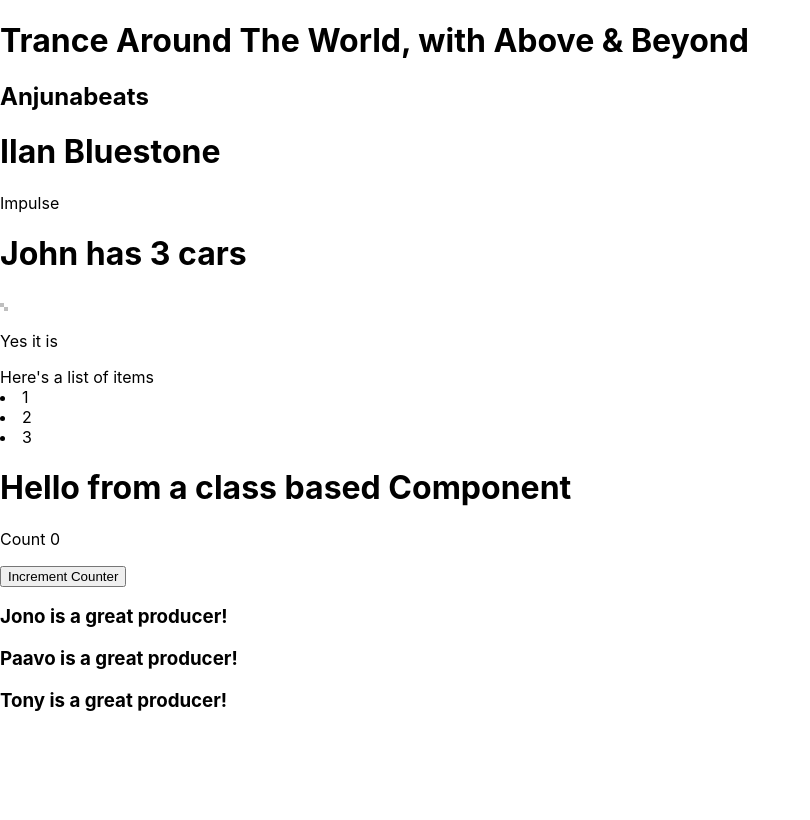
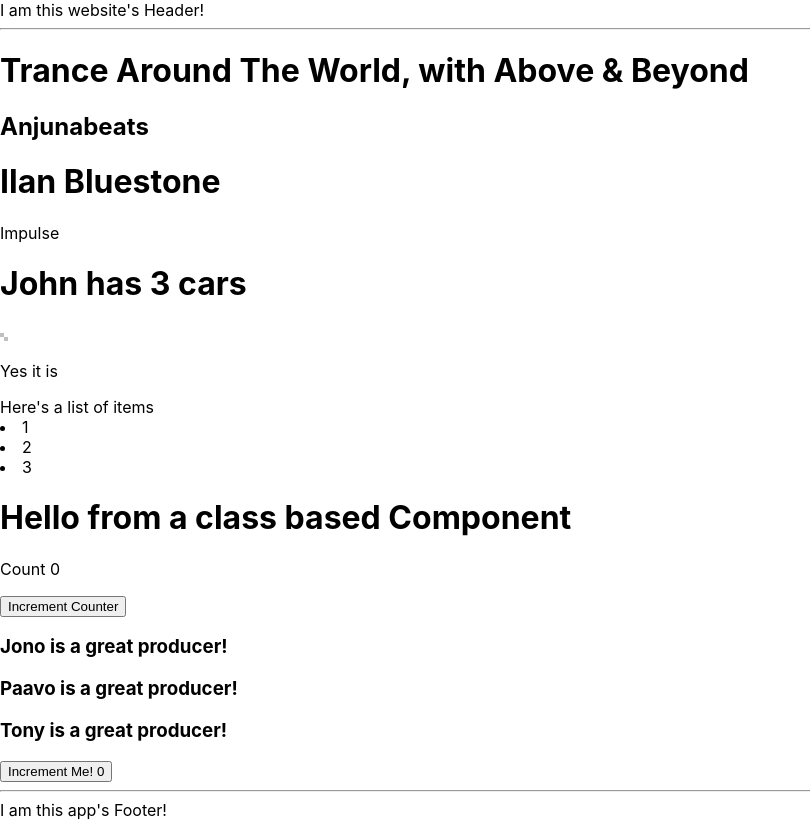
Before and after one commit to hhenriques1999/ReactSelfCrashLearning, a React (Create React App) app in the folder reactselfcrashlearning/: page / in a window 1280 px wide. Shown: the whole page, without its empty margins (0-810 px from the left). Built offline with nearby package versions, Linux system fonts and the light colour scheme.

Commit message:
Components - Part 2

```diff
--- a/reactselfcrashlearning/src/App.js
+++ b/reactselfcrashlearning/src/App.js
@@ -1,5 +1,6 @@
 import './App.css';
 import MyClassComponent from './MyClassComponent';
+import { useState } from 'react';
 
 const element = <h1>Trance Around The World, with Above & Beyond</h1>;
 const elementWithClass = <h2 className="anjunaStyle">Anjunabeats</h2>;
@@ -38,9 +39,32 @@
   );
 }
 
-function App() {
+function Counter() {
+  const [count, setCount] = useState(0);
+  return <button onClick={() => setCount(count + 1)}>Increment Me! {count}</button>
+}
+
+function Header() {
   return (
-    <div>
+    <>
+    I am this website's Header!
+    <hr/>
+    </>
+  );
+}
+
+function Footer() {
+  return (
+    <>
+    <hr/>
+    I am this app's Footer!
+    </>
+  );
+}
+
+function Content() {
+  return (
+    <>
       {element}
       {elementWithClass}
       {elementNesting}
@@ -52,7 +76,18 @@
       <MyFunctionalComponent name="Jono" />
       <MyFunctionalComponent name="Paavo" />
       <MyFunctionalComponent name="Tony" />
-    </div>
+      <Counter/>
+    </>
+  );
+}
+
+function App() {
+  return (
+    <>
+      <Header/>
+      <Content/>
+      <Footer/>
+    </>
   );
 }
 
```
